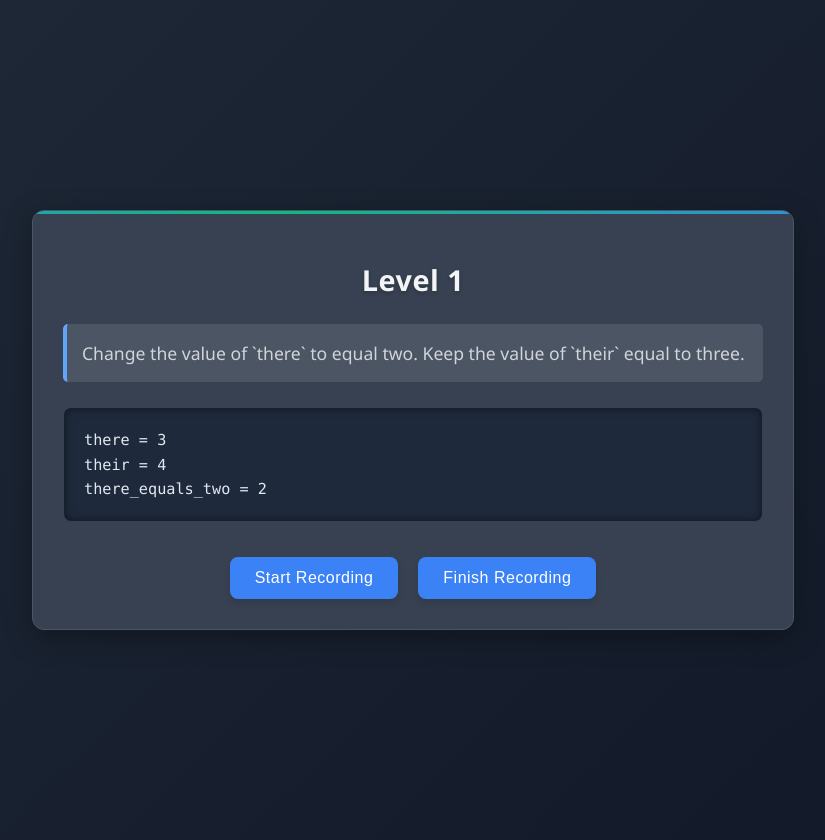
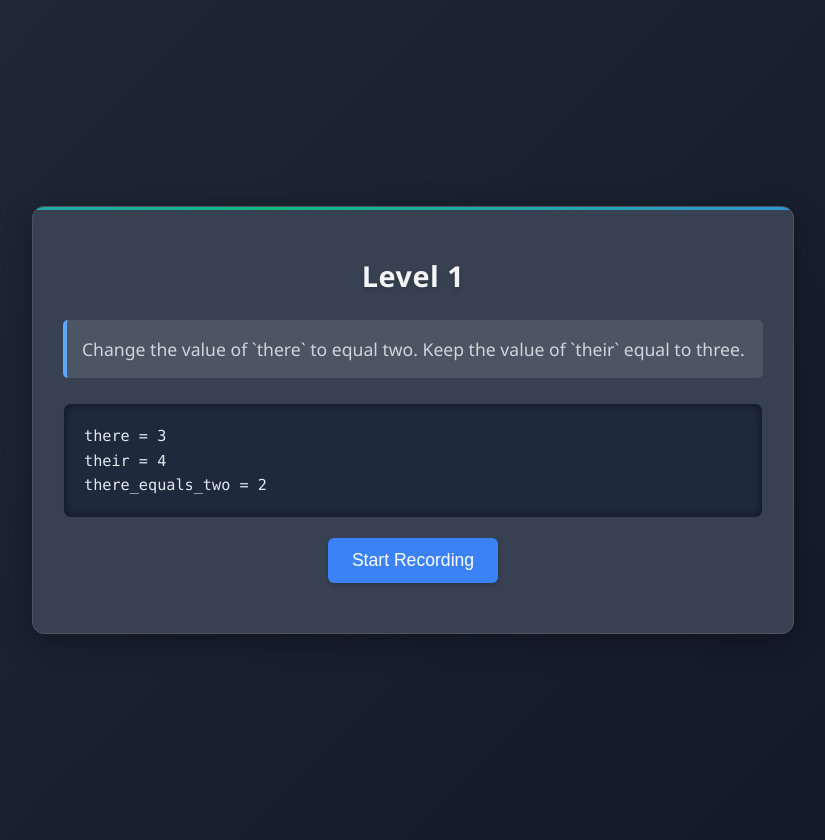
Before and after one commit to HenryDashwood/syntax-game, a Flask app: page / in a window 1280 px wide. Shown: the whole page, without its empty margins (227-1052 px from the left). Run offline with Flask 3, Linux system fonts and the light colour scheme.

Commit message:
Make recording a single button

```diff
--- a/static/style.css
+++ b/static/style.css
@@ -7,7 +7,6 @@ body {
     min-height: 100vh;
     margin: 0;
     background-color: #1f2937;
-    /* Darker background */
     padding: 20px 0;
     color: #e5e7eb;
     background-image: linear-gradient(135deg, #1f2937 0%, #111827 100%);
@@ -102,39 +101,52 @@ h1 {
 }
 
 .button-container {
-    margin-top: 35px;
+    margin: 20px 0;
     display: flex;
     justify-content: center;
-    gap: 20px;
-    /* Space between buttons */
+    gap: 10px;
 }
 
 .action-button {
-    padding: 12px 25px;
-    font-size: 1em;
+    background-color: #3b82f6;
     color: white;
-    background-color: #3b82f6;
-    /* Bright blue */
     border: none;
-    border-radius: 8px;
+    padding: 12px 24px;
+    border-radius: 6px;
+    font-size: 1.1em;
     cursor: pointer;
     transition: all 0.3s ease;
-    box-shadow: 0 4px 6px rgba(0, 0, 0, 0.1);
-    font-weight: 500;
-    letter-spacing: 0.5px;
+    box-shadow: 0 2px 4px rgba(0, 0, 0, 0.2);
 }
 
 .action-button:hover {
     background-color: #2563eb;
-    /* Darker blue on hover */
-    transform: translateY(-2px);
-    box-shadow: 0 6px 10px rgba(0, 0, 0, 0.2);
+    transform: translateY(-1px);
+    box-shadow: 0 4px 6px rgba(0, 0, 0, 0.3);
 }
 
 .action-button:active {
-    background-color: #1d4ed8;
-    transform: translateY(0px);
-    box-shadow: 0 2px 4px rgba(0, 0, 0, 0.1);
+    transform: translateY(1px);
+    box-shadow: 0 1px 2px rgba(0, 0, 0, 0.2);
+}
+
+.action-button.recording {
+    background-color: #ef4444;
+    animation: pulse 2s infinite;
+}
+
+@keyframes pulse {
+    0% {
+        box-shadow: 0 0 0 0 rgba(239, 68, 68, 0.4);
+    }
+
+    70% {
+        box-shadow: 0 0 0 10px rgba(239, 68, 68, 0);
+    }
+
+    100% {
+        box-shadow: 0 0 0 0 rgba(239, 68, 68, 0);
+    }
 }
 
 .output-container {
--- a/templates/index.html
+++ b/templates/index.html
@@ -16,8 +16,7 @@
             <pre>{{ code }}</pre>
         </div>
         <div class="button-container">
-            <button id="startRecordBtn" class="action-button">Start Recording</button>
-            <button id="finishRecordBtn" class="action-button">Finish Recording</button>
+            <button id="recordBtn" class="action-button">Start Recording</button>
         </div>
         <div id="transcriptionOutputContainer" class="output-container">
             <h3>Transcription:</h3>
@@ -37,12 +36,14 @@
             // This script primarily sets up localStorage for future use.
             console.log('Current level from localStorage:', currentLevel);
 
-            const startButton = document.getElementById('startRecordBtn');
-            const finishButton = document.getElementById('finishRecordBtn');
+            const recordButton = document.getElementById('recordBtn');
             const transcriptionTextElement = document.getElementById('transcriptionText');
             const transcriptionOutputContainer = document.getElementById('transcriptionOutputContainer');
+            let isRecording = false;
 
-            startButton.addEventListener('click', async () => {
+            recordButton.addEventListener('click', async () => {
+                if (!isRecording) {
+                    // Start recording
                     transcriptionTextElement.textContent = 'Recording...';
                     transcriptionOutputContainer.style.display = 'block';
                     try {
@@ -50,7 +51,9 @@
                         const data = await response.json();
                         if (data.status === 'success') {
                             console.log(data.message);
-                        // Optionally, provide user feedback that recording has started
+                            isRecording = true;
+                            recordButton.textContent = 'Stop Recording';
+                            recordButton.classList.add('recording');
                         } else {
                             transcriptionTextElement.textContent = 'Error: ' + data.message;
                             console.error('Error starting recording:', data.message);
@@ -59,9 +62,8 @@
                         transcriptionTextElement.textContent = 'Error starting recording: ' + error.message;
                         console.error('Network error starting recording:', error);
                     }
-            });
-
-            finishButton.addEventListener('click', async () => {
+                } else {
+                    // Stop recording
                     transcriptionTextElement.textContent = 'Processing...';
                     try {
                         const response = await fetch('/stop_record', { method: 'POST' });
@@ -80,6 +82,11 @@
                     } catch (error) {
                         transcriptionTextElement.textContent = 'Error stopping recording: ' + error.message;
                         console.error('Network error stopping recording:', error);
+                    } finally {
+                        isRecording = false;
+                        recordButton.textContent = 'Start Recording';
+                        recordButton.classList.remove('recording');
+                    }
                 }
             });
         });
```
Lines whose indentation alone changed are shown as unchanged.
